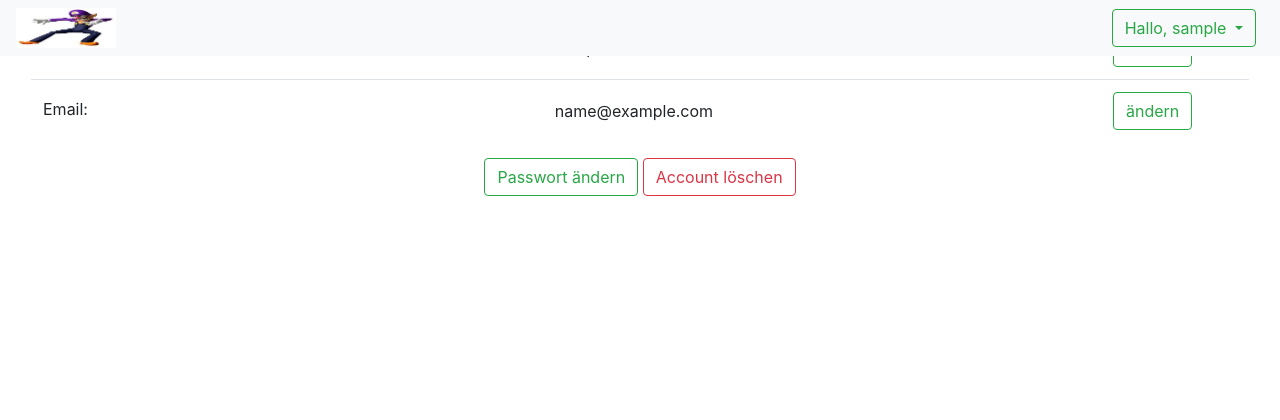
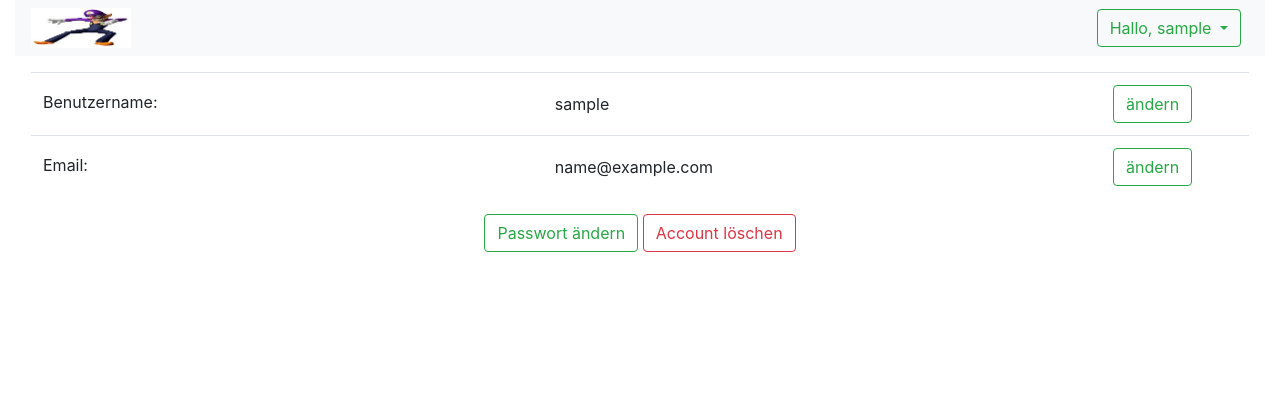
Before and after one commit to Lubims/partyplaner.lubims, a PHP site: page /php-2019/src/profil_bearbeiten.php in a window 1280 px wide. Shown: the top 420 px of the page. Run offline with PHP 8.4, Linux system fonts and the light colour scheme; the visitor is signed in with stand-in values (Sample User, id 1); some libraries are stand-ins or nearby versions.

Commit message:
Update profil_bearbeiten.php

```diff
--- a/project-barney/src/profil_bearbeiten.php
+++ b/project-barney/src/profil_bearbeiten.php
@@ -160,7 +160,7 @@ $USER_EMAIL = $user['Email'];
         </div>
       </div>
 
-    <nav class="navbar fixed-top navbar-light bg-light">
+    <nav class="navbar navbar-light bg-light">
         <a href="/php-2019/project-barney"><img src="/php-2019/project-barney/pictures/logo.jpg" width="100" height="40" title="Logo"></a>
         <form class="form-inline">
           <div class="dropdown">
```
